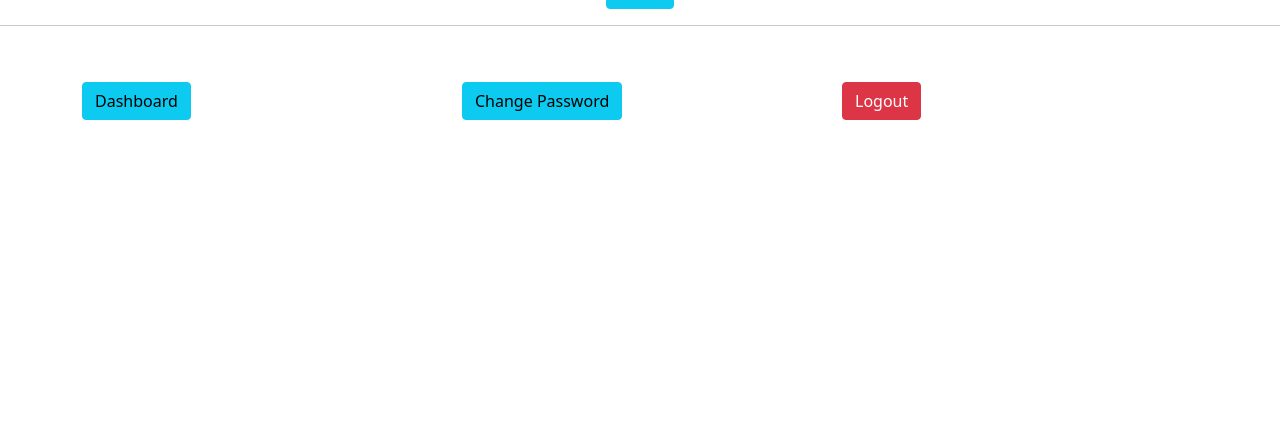
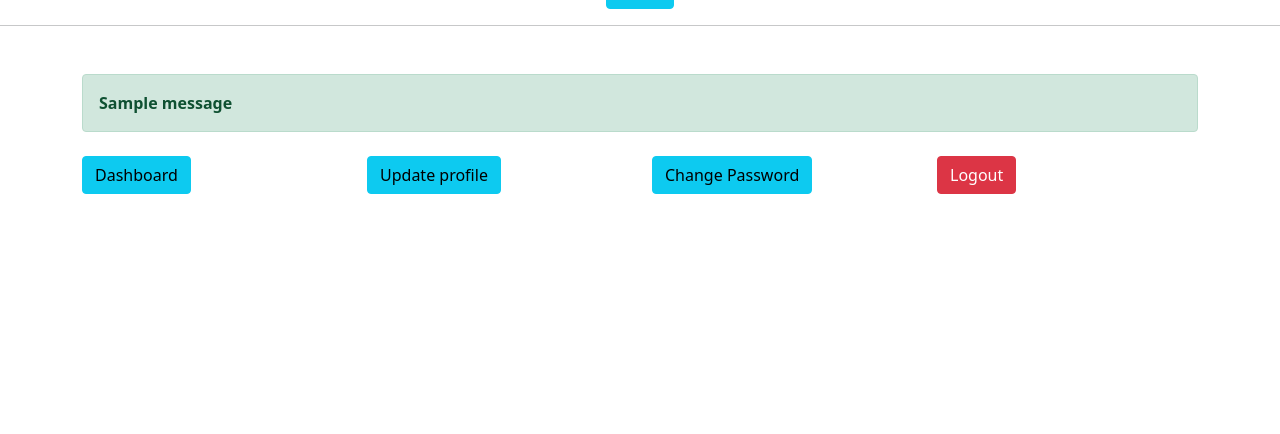
Before and after one commit to MJephat/management, a Flask app: page /user/dashboard in a window 1280 px wide. Shown: the part 181-615 px from the top of the page. Run offline with Flask 3, Linux system fonts and the light colour scheme; a user stored in the database is signed in; one stand-in notice (Sample message) is shown.

Commit message:
user change of password

```diff
--- a/main.py
+++ b/main.py
@@ -115,13 +115,43 @@ def userDashboard():
     # if session.get('username'):
     #     return f"{session.get('username')}"
 
-
+# user logout
 @app.route('/user/logout')
 def userLogout():
+    if not session.get('user_id'):
+        return redirect('/user/')
     if session.get('user_id'):
         session['user_id'] = None
         session['username'] = None
         return redirect('/user/')
 
+#user change password
+
+@app.route('/user/change-password', methods=['POST', 'GET'])
+def userChangepassword():
+    if not session.get('user_id'):
+        return redirect('/user/')
+    if request.method == 'POST':
+        email=request.form.get('email')
+        password=request.form.get('password')
+        if email == "" or password == "":
+            flash("Please fill the field",'danger')
+            return redirect('/user/change-password')
+        else:
+            users=User.query.filter_by(email=email).first()
+            if users:
+                hash_password=bcrypt.generate_password_hash(password,10)
+                User.query.filter_by(email=email).update(dict
+                (password=hash_password))
+                db.session.commit()
+                flash('password change successfully', 'success')
+                return redirect('/user/change-password')
+            else:
+                flash('Invalid Email','danger')
+                return redirect('/user/change-password')
+        pass
+    else:
+        return render_template('user/change-password.html', title='Change Password')
+
 if __name__ == '__main__':
     app.run(debug=True)
--- a/templates/user/dashboard.html
+++ b/templates/user/dashboard.html
@@ -2,16 +2,15 @@
 
 {% block content%}
 <div class="container">
-    <div class="row d-flex justify-content-center">
-        <div class="col-xl-4 col-lg-4 col-md-4 my-2 col-sm-12">
-            <a href="/user/dashboard" class="btn btn-info w-full">Dashboard</a>
-        </div>
-        <div class="col-xl-4 col-lg-4 col-md-4 my-2 col-sm-12">
-            <a href="/user/dashboard" class="btn btn-info w-full">Change Password</a>
-        </div>
-        <div class="col-xl-4 col-lg-4 col-md-4 my-2 col-sm-12">
-            <a href="/user/logout" class="btn btn-danger w-full">Logout</a>
-        </div>
+    {% with messages=get_flashed_messages(with_categories=true) %}
+    {% if messages %}
+    {% for category,message in messages %}
+    <div class="alert alert-{{category}}">
+        <strong>{{message}}</strong>
     </div>
+    {% endfor %}
+    {% endif %}
+    {% endwith %}
+    {% include 'user/navbar.html' %}
 </div>
 {% endblock content %}
--- /dev/null
+++ b/templates/user/navbar.html
@@ -0,0 +1,14 @@
+<div class="row d-flex justify-content-center">
+    <div class="col-xl-3 col-lg-3 col-md-3 my-2 col-sm-12">
+        <a href="/user/dashboard" class="btn btn-info w-full">Dashboard</a>
+    </div>
+    <div class="col-xl-3 col-lg-3 col-md-3 my-2 col-sm-12">
+        <a href="/user/dashboard" class="btn btn-info w-full">Update profile</a>
+    </div>
+    <div class="col-xl-3 col-lg-3 col-md-3 my-2 col-sm-12">
+        <a href="/user/change-password" class="btn btn-info w-full">Change Password</a>
+    </div>
+    <div class="col-xl-3 col-lg-3 col-md-3 my-2 col-sm-12">
+        <a href="/user/logout" class="btn btn-danger w-full">Logout</a>
+    </div>
+</div>
```
Also changed, not shown: templates/user/change-password.html (added, +47 -0 lines), instance/ms.sqlite, 1 other file.
